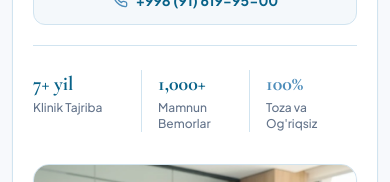
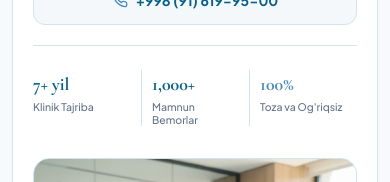
Before and after one commit to shakhzod-madmarov/drnozima, a React (Vite) app in the folder frontend/: page / in a window 390 px wide. Shown: the part 415-597 px from the top of the page. Built offline with nearby package versions, Linux system fonts and the light colour scheme; no server answers.

Commit message:
feat(polish): enhance multilingual translations, mobile responsiveness, and accessibility touch targets

```diff
--- a/frontend/src/components/CertificatesShowcase.jsx
+++ b/frontend/src/components/CertificatesShowcase.jsx
@@ -116,7 +116,7 @@ const CertificatesShowcase = () => {
                     <IconSparkleStar className="w-3.5 h-3.5 text-[#4D8DBA] shrink-0" />
                     <span className="line-clamp-1">
                       {cert.lecturer
-                        ? `${lang === "uz" ? "Lektor" : "Лектор"}: ${cert.lecturer}`
+                        ? `${lang === "uz" ? "Lektor" : lang === "ru" ? "Лектор" : "Lecturer"}: ${cert.lecturer}`
                         : cert.city[lang]}
                     </span>
                   </div>
@@ -153,7 +153,7 @@ const CertificatesShowcase = () => {
               <button
                 onClick={closeCert}
                 aria-label={a11y.closeModal}
-                className="absolute top-4 right-4 w-9 h-9 rounded-full bg-slate-100 hover:bg-slate-200 text-slate-700 flex items-center justify-center font-bold text-base cursor-pointer z-10 transition-colors"
+                className="absolute top-4 right-4 w-10 h-10 min-w-[44px] min-h-[44px] rounded-full bg-slate-100 hover:bg-slate-200 text-slate-700 flex items-center justify-center font-bold text-base cursor-pointer z-10 transition-colors touch-manipulation"
               >
                 ✕
               </button>
@@ -179,7 +179,7 @@ const CertificatesShowcase = () => {
                   </span>
                   {activeCert.licenseNo && (
                     <span className="text-xs font-mono bg-amber-50 text-amber-800 px-2 py-0.5 rounded border border-amber-200">
-                      Litsenziya № {activeCert.licenseNo}
+                      {lang === "uz" ? "Litsenziya" : lang === "ru" ? "Лицензия" : "License"} № {activeCert.licenseNo}
                     </span>
                   )}
                 </div>
--- a/frontend/src/components/Footer.jsx
+++ b/frontend/src/components/Footer.jsx
@@ -231,7 +231,13 @@ const Footer = () => {
               rel="noopener noreferrer"
               className="text-[#97D7FF] hover:underline flex items-center gap-1 font-medium"
             >
-              <span>⭐ Resepshin QR Stendi</span>
+              <span>
+                {lang === "uz"
+                  ? "⭐ Resepshin QR Stendi"
+                  : lang === "ru"
+                  ? "⭐ QR-Стенд для Ресепшена"
+                  : "⭐ Reception Dual QR Stand"}
+              </span>
             </a>
             <span>·</span>
             <span>
--- a/frontend/src/pages/About.jsx
+++ b/frontend/src/pages/About.jsx
@@ -390,7 +390,13 @@ const About = () => {
           <div className="lg:col-span-7 rounded-2xl overflow-hidden border border-[#D1E4F0] shadow-md group relative">
             <img
               src="/dr_nozima_workplace.webp"
-              alt="Dr. Nozima Baxtiyarovna shaxsiy davolash kabineti va ish xonasi — Sevdo Denta Andijon"
+              alt={
+                lang === "uz"
+                  ? "Dr. Nozima Baxtiyarovna shaxsiy davolash kabineti va ish xonasi — «Sevdo Denta» Andijon"
+                  : lang === "ru"
+                  ? "Личный лечебный кабинет Д-ра Нозимы Бахтияровны — клиника «Sevdo Denta» Андижан"
+                  : "Private treatment operatory of Dr. Nozima Baxtiyarovna — «Sevdo Denta» Andijan"
+              }
               width={1920}
               height={1440}
               loading="lazy"
@@ -399,7 +405,13 @@ const About = () => {
             />
             <div className="absolute bottom-3 left-3 bg-[#042433]/85 text-white backdrop-blur-xs px-3.5 py-1.5 rounded-xl text-xs font-semibold flex items-center gap-2 border border-white/20">
               <span className="w-2 h-2 rounded-full bg-emerald-400 animate-pulse"></span>
-              <span>«Sevdo Denta» · Shaxsiy Davolash Xonasi</span>
+              <span>
+                {lang === "uz"
+                  ? "«Sevdo Denta» · Shaxsiy Davolash Xonasi"
+                  : lang === "ru"
+                  ? "«Sevdo Denta» · Личный Кабинет Врача"
+                  : "«Sevdo Denta» · Private Treatment Operatory"}
+              </span>
             </div>
           </div>
           <div className="lg:col-span-5 space-y-3 sm:space-y-4">
--- a/frontend/src/pages/Home.jsx
+++ b/frontend/src/pages/Home.jsx
@@ -150,29 +150,29 @@ const HeroSection = () => {
             </a>
           </div>
 
-          {/* Key Metrics Row */}
+          {/* Key Metrics Row (Optimized for 320px–480px Mobile & Desktop) */}
           <div className="pt-6 border-t border-[#D1E4F0] grid grid-cols-3 divide-x divide-[#D1E4F0] text-left max-w-lg">
-            <div className="pr-4 sm:pr-6">
-              <p className="font-serif-classic text-xl sm:text-2xl font-bold text-[#086288]">
+            <div className="pr-2.5 sm:pr-6 min-w-0">
+              <p className="font-serif-classic text-lg sm:text-2xl font-bold text-[#086288] truncate">
                 {t.stat1Num}
               </p>
-              <p className="text-xs text-slate-500 font-medium mt-0.5">
+              <p className="text-[10.5px] sm:text-xs text-slate-500 font-medium mt-0.5 leading-tight break-words">
                 {t.stat1Label}
               </p>
             </div>
-            <div className="px-4 sm:px-6">
-              <p className="font-serif-classic text-xl sm:text-2xl font-bold text-[#086288]">
+            <div className="px-2.5 sm:px-6 min-w-0">
+              <p className="font-serif-classic text-lg sm:text-2xl font-bold text-[#086288] truncate">
                 {t.stat2Num}
               </p>
-              <p className="text-xs text-slate-500 font-medium mt-0.5">
+              <p className="text-[10.5px] sm:text-xs text-slate-500 font-medium mt-0.5 leading-tight break-words">
                 {t.stat2Label}
               </p>
             </div>
-            <div className="pl-4 sm:pl-6">
-              <p className="font-serif-classic text-xl sm:text-2xl font-bold text-[#4D8DBA]">
+            <div className="pl-2.5 sm:pl-6 min-w-0">
+              <p className="font-serif-classic text-lg sm:text-2xl font-bold text-[#4D8DBA] truncate">
                 {t.stat3Num}
               </p>
-              <p className="text-xs text-slate-500 font-medium mt-0.5">
+              <p className="text-[10.5px] sm:text-xs text-slate-500 font-medium mt-0.5 leading-tight break-words">
                 {t.stat3Label}
               </p>
             </div>
```
